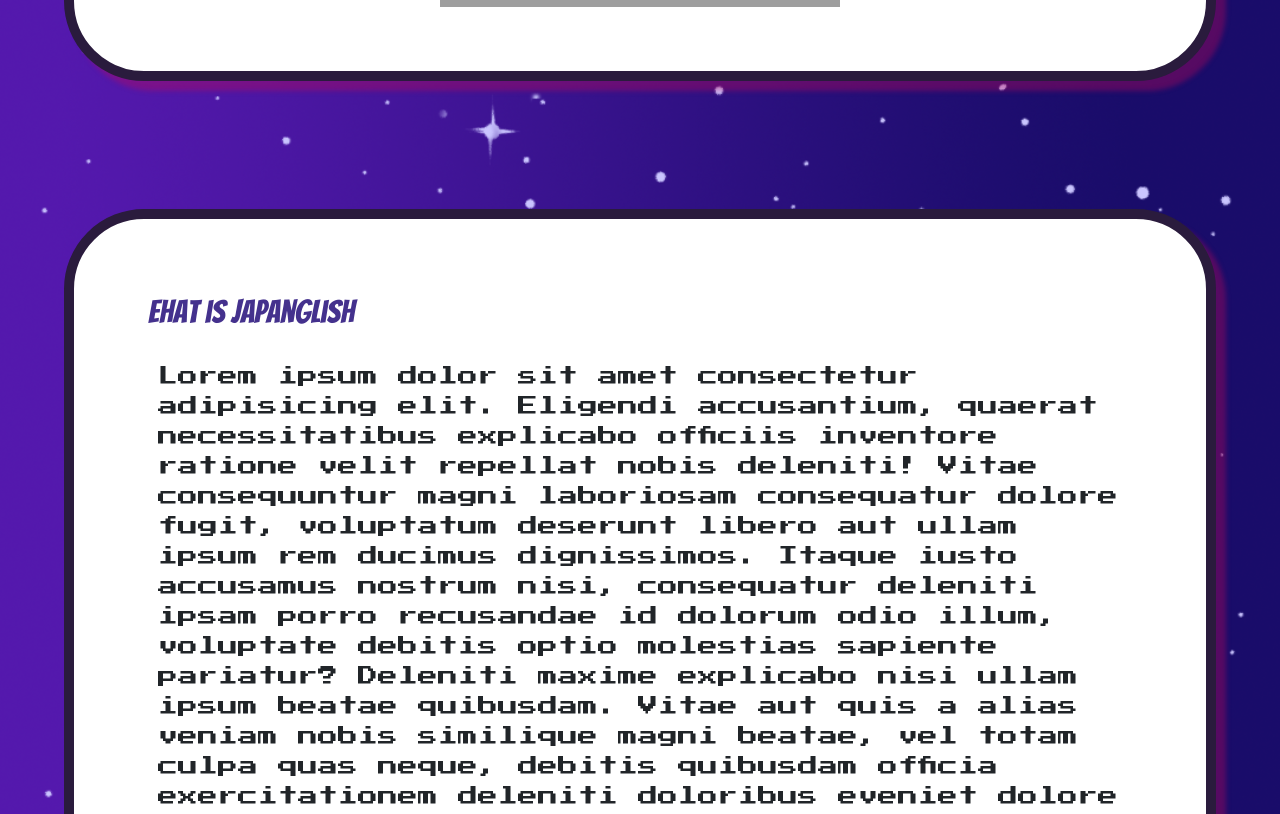
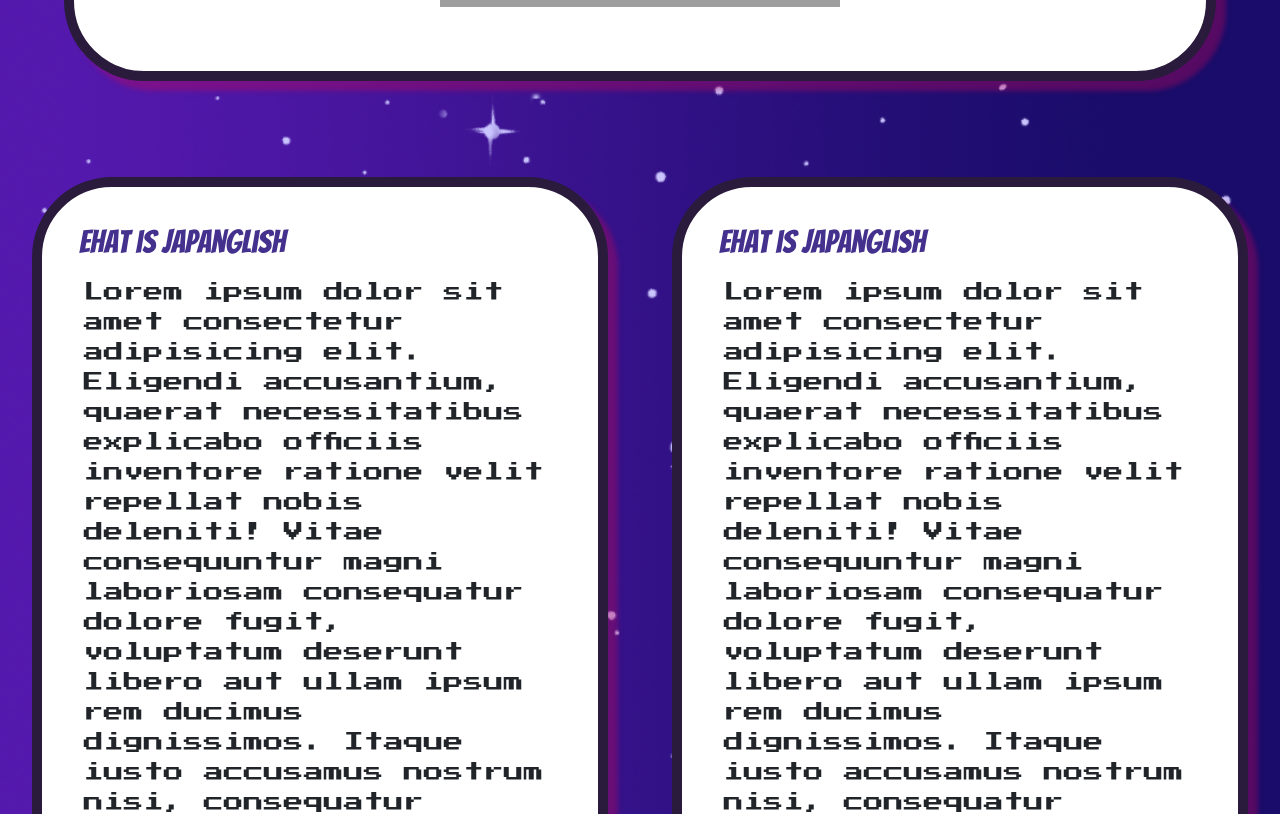
Before and after one commit to Veronika-Rychla/japanglish-presentation, a React app: page / in a window 1280 px wide. Shown: the part 955-1769 px from the top of the page. Built offline with nearby package versions, Linux system fonts and the light colour scheme; grey boxes are pictures that could not be loaded.

Commit message:
uprava animace

```diff
--- a/src/index.html
+++ b/src/index.html
@@ -56,6 +56,7 @@
       </div>
     </section>
     <!--What is Japanglish-->
+    <div class="respo__tablet">
     <section>
       <div class="what bubble">
 <h2> Ehat is Japanglish</h2>
@@ -70,6 +71,7 @@
               </div>
             </section>
     </section>
+  </div>
     <!--Game story-->
     <section>
       <div class="game bubble">
--- a/src/style.css
+++ b/src/style.css
@@ -126,6 +126,7 @@ body {
   background-position: center;
   background-size: contain;
   animation: taadaa 5s infinite;
+  animation-direction:alternate;
   position: absolute;
 }
 
@@ -265,13 +266,24 @@ button.big-button:active::before {
   box-shadow: 0 0 0 2px var(--colorShadeB), 0 0.25em 0 0 var(--colorShadeB);
 }
 
+
+/* Medium devices (tablets, 768px and up) */
+@media (min-width: 768px) {
+    .respo__tablet {
+      display: flex;
+      flex-direction: row; }
 /*
-/ Small devices (landscape phones, 576px and up)
-@media (min-width: 576px) { ... }
+    .what {
+max-width: 47%;
+    }
+    .why {
+    max-width: 47%;}
+*/
 
-// Medium devices (tablets, 768px and up)
-@media (min-width: 768px) { ... }
 
+  }
+
+/*
 // Large devices (desktops, 992px and up)
 @media (min-width: 992px) { ... }
 
```
